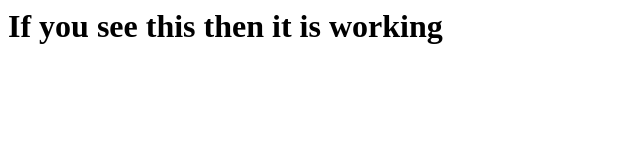
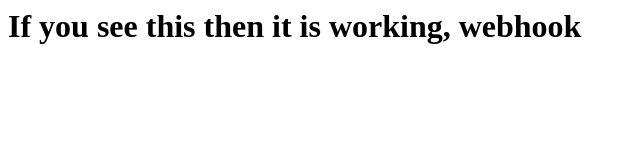
Before and after one commit to melsacramento/PubTest, a plain HTML site: page html/index.html in a window 1280 px wide. Shown: the whole page, without its empty margins (0-640 px from the left). Drawn offline with Linux system fonts and the light colour scheme.

Commit message:
webhook change

```diff
--- a/html/index.html
+++ b/html/index.html
@@ -1,6 +1,6 @@
 <html>
 <body>
-    <h1>If you see this then it is working</h1>
+    <h1>If you see this then it is working, webhook</h1>
 </body>
 
 </html>
```
